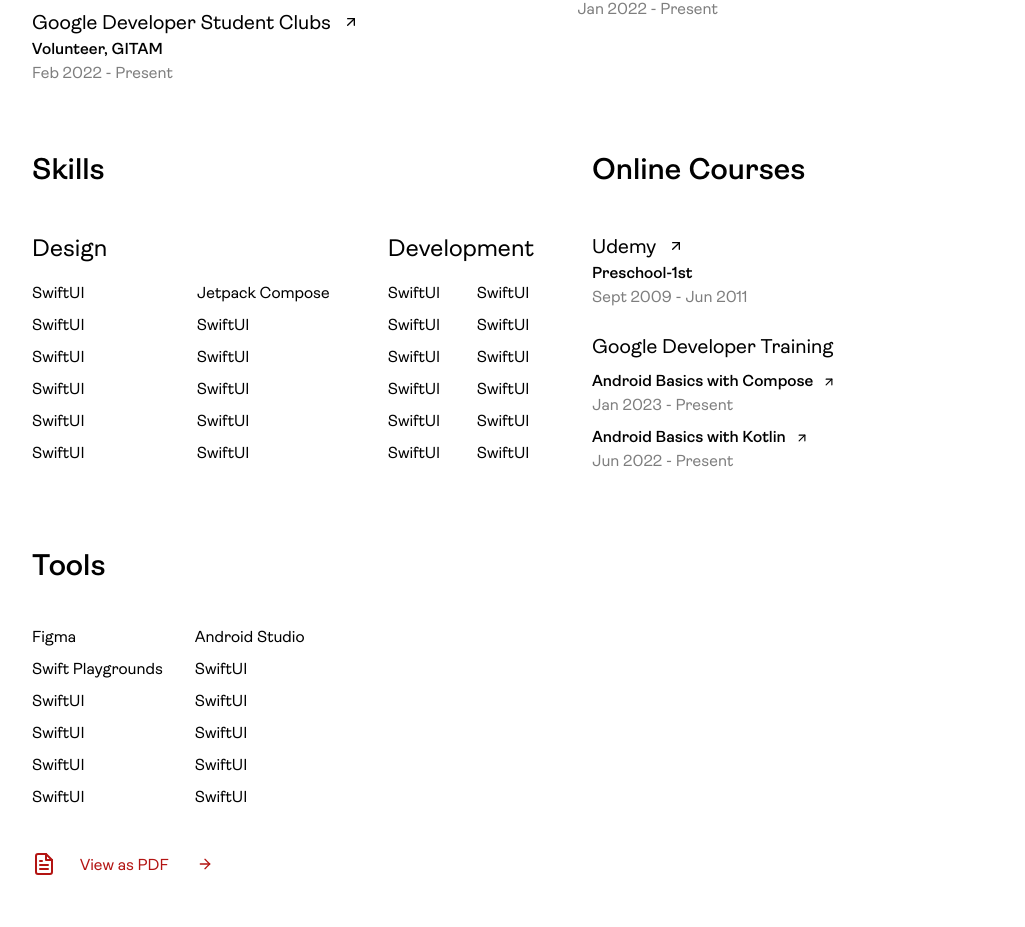
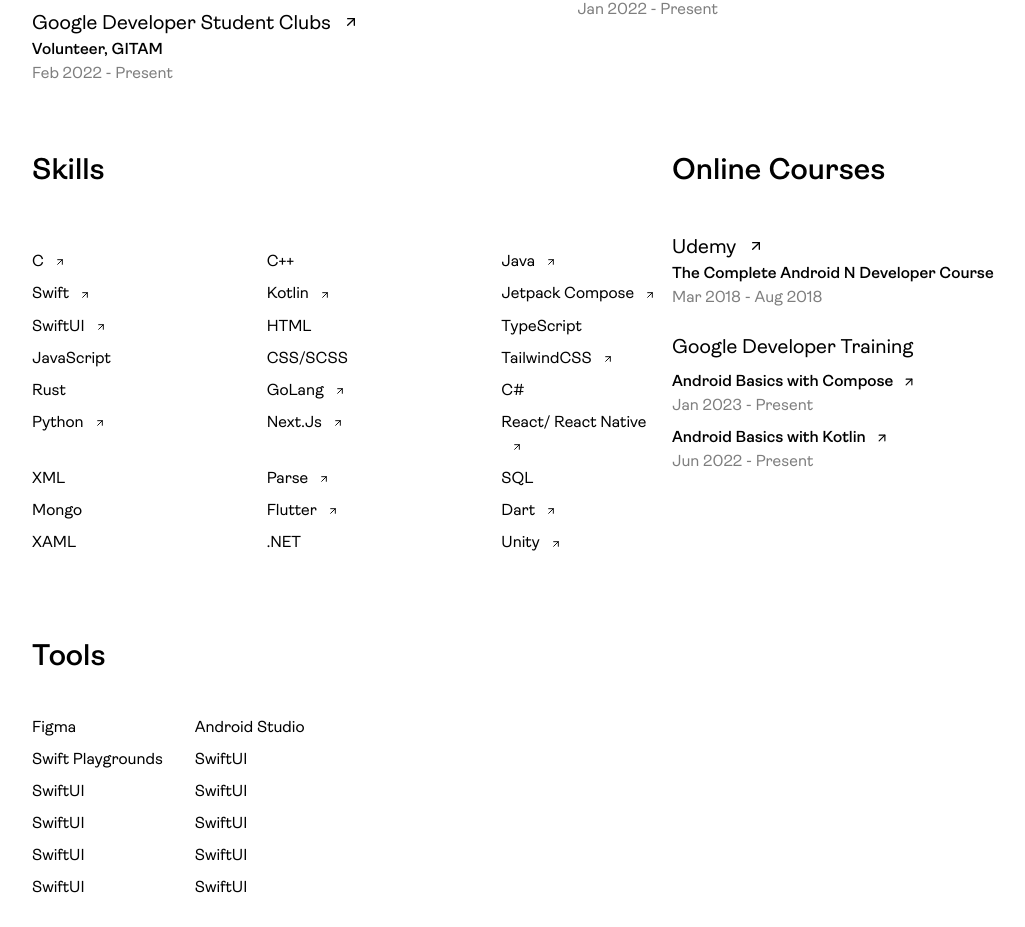
Before and after one commit to ManasMalla/manasmalla.github.io, a Next.js app: page / in a window 1280 px wide. Shown: the part 3139-4066 px from the top of the page, without its empty margins (48-1073 px from the left). Built offline with nearby package versions, Linux system fonts and the light colour scheme.

Commit message:
added skills
Signed-off-by: Manas Malla <manasmalla.dev@gmail.com>

```diff
--- a/src/pages/index.tsx
+++ b/src/pages/index.tsx
@@ -215,47 +215,162 @@
                 <div className="w-36" />
               </div>
               <div className="flex">
-                <div className="w-full">
+                <div className="w-full flex-grow">
                   <h3 className="text-3xl font-semibold mt-6">Skills</h3>
                   <div className="flex my-11 justify-between">
-                    <div>
-                      <h4 className="text-2xl">Design</h4>
-                      <ul className="grid grid-cols-2 gap-x-8 my-4 gap-y-2">
-                        <li>SwiftUI</li>
-                        <li>Jetpack Compose</li>
-                        <li>SwiftUI</li>
-                        <li>SwiftUI</li>
-                        <li>SwiftUI</li>
-                        <li>SwiftUI</li>
-                        <li>SwiftUI</li>
-                        <li>SwiftUI</li>
-                        <li>SwiftUI</li>
-                        <li>SwiftUI</li>
-                        <li>SwiftUI</li>
-                        <li>SwiftUI</li>
-                      </ul>
-                    </div>
-                    <div>
-                      <h4 className="text-2xl">Development</h4>
-                      <ul className="grid grid-cols-2 gap-x-8 my-4 gap-y-2">
-                        <li>SwiftUI</li>
-                        <li>SwiftUI</li>
-                        <li>SwiftUI</li>
-                        <li>SwiftUI</li>
-                        <li>SwiftUI</li>
-                        <li>SwiftUI</li>
-                        <li>SwiftUI</li>
-                        <li>SwiftUI</li>
-                        <li>SwiftUI</li>
-                        <li>SwiftUI</li>
-                        <li>SwiftUI</li>
-                        <li>SwiftUI</li>
-                      </ul>
-                    </div>
+                    <ul className="grid grid-cols-3 gap-x-16 my-4 gap-y-2">
+                      <li>
+                        C
+                        <Link
+                          href="https://www.peoriapublicschools.org/northmoor"
+                          className="ml-1"
+                        >
+                          <ArrowUpRight className="py-[0.4rem] inline" />
+                        </Link>
+                      </li>
+                      <li>C++</li>
+                      <li>
+                        Java
+                        <Link
+                          href="https://www.peoriapublicschools.org/northmoor"
+                          className="ml-1"
+                        >
+                          <ArrowUpRight className="py-[0.4rem] inline" />
+                        </Link>
+                      </li>
+                      <li>
+                        Swift
+                        <Link
+                          href="https://www.peoriapublicschools.org/northmoor"
+                          className="ml-1"
+                        >
+                          <ArrowUpRight className="py-[0.4rem] inline" />
+                        </Link>
+                      </li>
+                      <li>
+                        Kotlin
+                        <Link
+                          href="https://www.peoriapublicschools.org/northmoor"
+                          className="ml-1"
+                        >
+                          <ArrowUpRight className="py-[0.4rem] inline" />
+                        </Link>
+                      </li>
+                      <li>
+                        Jetpack Compose
+                        <Link
+                          href="https://www.peoriapublicschools.org/northmoor"
+                          className="ml-1"
+                        >
+                          <ArrowUpRight className="py-[0.4rem] inline" />
+                        </Link>
+                      </li>
+                      <li>
+                        SwiftUI
+                        <Link
+                          href="https://www.peoriapublicschools.org/northmoor"
+                          className="ml-1"
+                        >
+                          <ArrowUpRight className="py-[0.4rem] inline" />
+                        </Link>
+                      </li>
+                      <li>HTML</li>
+                      <li>TypeScript</li>
+                      <li>JavaScript</li>
+                      <li>CSS/SCSS</li>
+                      <li>
+                        TailwindCSS
+                        <Link
+                          href="https://www.peoriapublicschools.org/northmoor"
+                          className="ml-1"
+                        >
+                          <ArrowUpRight className="py-[0.4rem] inline" />
+                        </Link>
+                      </li>
+                      <li>Rust</li>
+                      <li>
+                        GoLang
+                        <Link
+                          href="https://www.peoriapublicschools.org/northmoor"
+                          className="ml-1"
+                        >
+                          <ArrowUpRight className="py-[0.4rem] inline" />
+                        </Link>
+                      </li>
+                      <li>C#</li>
+                      <li>
+                        Python
+                        <Link
+                          href="https://www.peoriapublicschools.org/northmoor"
+                          className="ml-1"
+                        >
+                          <ArrowUpRight className="py-[0.4rem] inline" />
+                        </Link>
+                      </li>
+                      <li>
+                        Next.Js
+                        <Link
+                          href="https://www.peoriapublicschools.org/northmoor"
+                          className="ml-1"
+                        >
+                          <ArrowUpRight className="py-[0.4rem] inline" />
+                        </Link>
+                      </li>
+                      <li>
+                        React/ React Native
+                        <Link
+                          href="https://www.peoriapublicschools.org/northmoor"
+                          className="ml-1"
+                        >
+                          <ArrowUpRight className="py-[0.4rem] inline" />
+                        </Link>
+                      </li>
+                      <li>XML</li>
+                      <li>
+                        Parse
+                        <Link
+                          href="https://www.peoriapublicschools.org/northmoor"
+                          className="ml-1"
+                        >
+                          <ArrowUpRight className="py-[0.4rem] inline" />
+                        </Link>
+                      </li>
+                      <li>SQL</li>
+                      <li>Mongo</li>
+                      <li>
+                        Flutter
+                        <Link
+                          href="https://www.peoriapublicschools.org/northmoor"
+                          className="ml-1"
+                        >
+                          <ArrowUpRight className="py-[0.4rem] inline" />
+                        </Link>
+                      </li>
+                      <li>
+                        Dart
+                        <Link
+                          href="https://www.peoriapublicschools.org/northmoor"
+                          className="ml-1"
+                        >
+                          <ArrowUpRight className="py-[0.4rem] inline" />
+                        </Link>
+                      </li>
+                      <li>XAML</li>
+                      <li>.NET</li>
+                      <li>
+                        Unity
+                        <Link
+                          href="https://www.peoriapublicschools.org/northmoor"
+                          className="ml-1"
+                        >
+                          <ArrowUpRight className="py-[0.4rem] inline" />
+                        </Link>
+                      </li>
+                    </ul>
                     <div />
                   </div>
                 </div>
-                <div className="w-full">
+                <div className="w-3/4">
                   <h3 className="text-3xl font-semibold mt-6">
                     Online Courses
                   </h3>
@@ -270,8 +385,10 @@
                           <ArrowUpRight className="p-1" />
                         </Link>
                       </div>
-                      <h5 className="text-md font-semibold">Preschool-1st</h5>
-                      <p className="text-md opacity-50">Sept 2009 - Jun 2011</p>
+                      <h5 className="text-md font-semibold">
+                        The Complete Android N Developer Course
+                      </h5>
+                      <p className="text-md opacity-50">Mar 2018 - Aug 2018</p>
                     </div>
                     <div>
                       <div className="flex">
```
